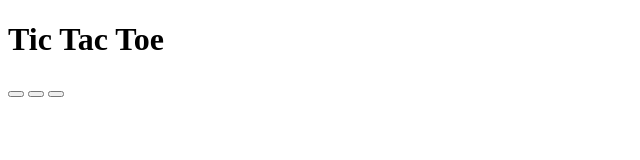
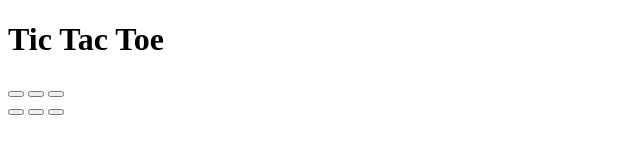
Before and after one commit to iamneo-production/dfcfddeeb304679997efdcbcabeone, a plain HTML site: page index.html in a window 1280 px wide. Shown: the full height of the page, 0-640 px from the left. Drawn offline with Linux system fonts and the light colour scheme.

Commit message:
Backup Commit

```diff
--- a/index.html
+++ b/index.html
@@ -14,6 +14,10 @@
                 <button class="btn" onclick="makeMove(this)"></button>
                 <button class="btn" onclick="makeMove(this)"></button>
             </div>
-            <div class=""
+            <div class="row">
+                <button class="btn" onclick="makeMove(this)"></button>
+                <button class="btn" onclick="makeMove(this)"></button>
+                <button
+            </div>
         </div>
 </html>
```
